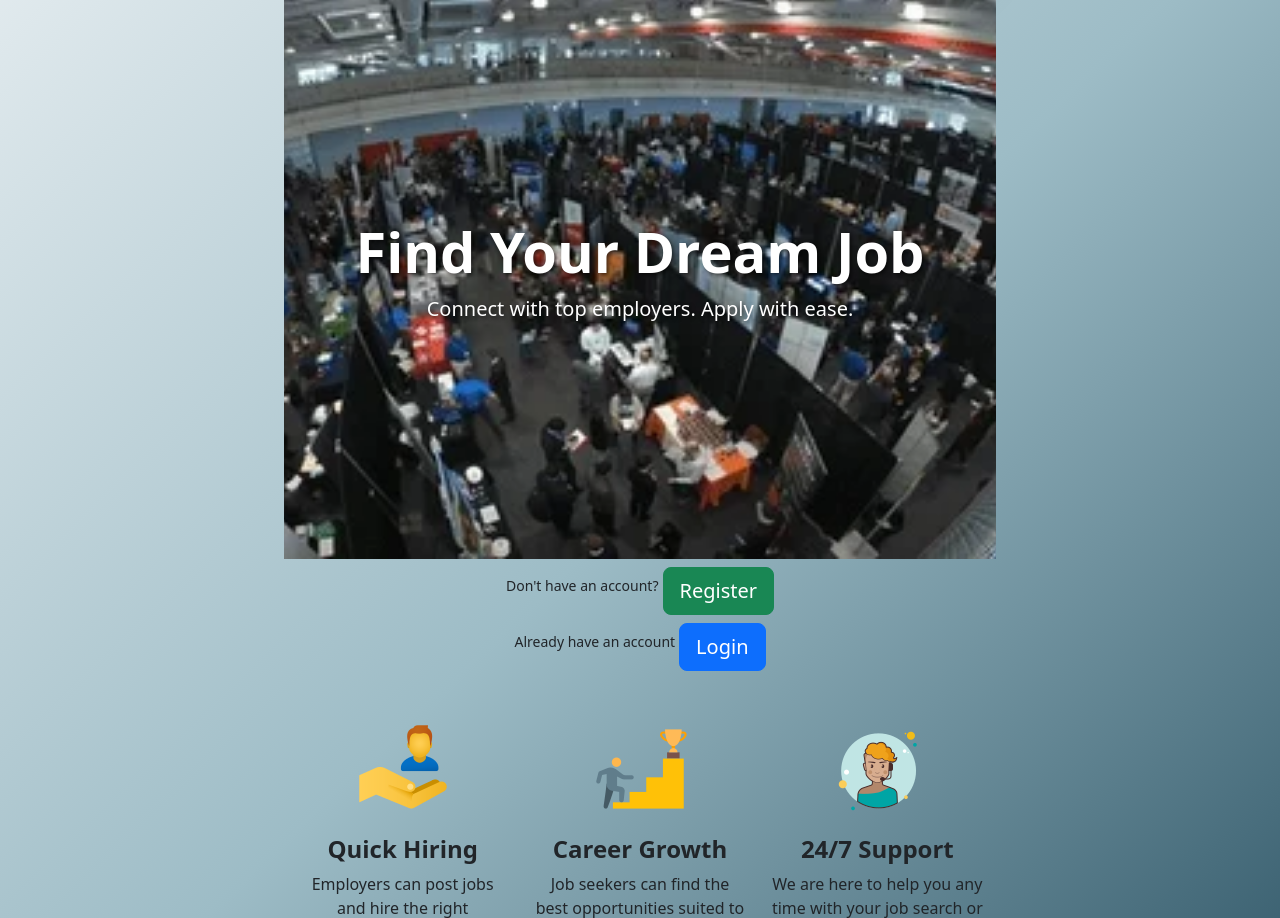
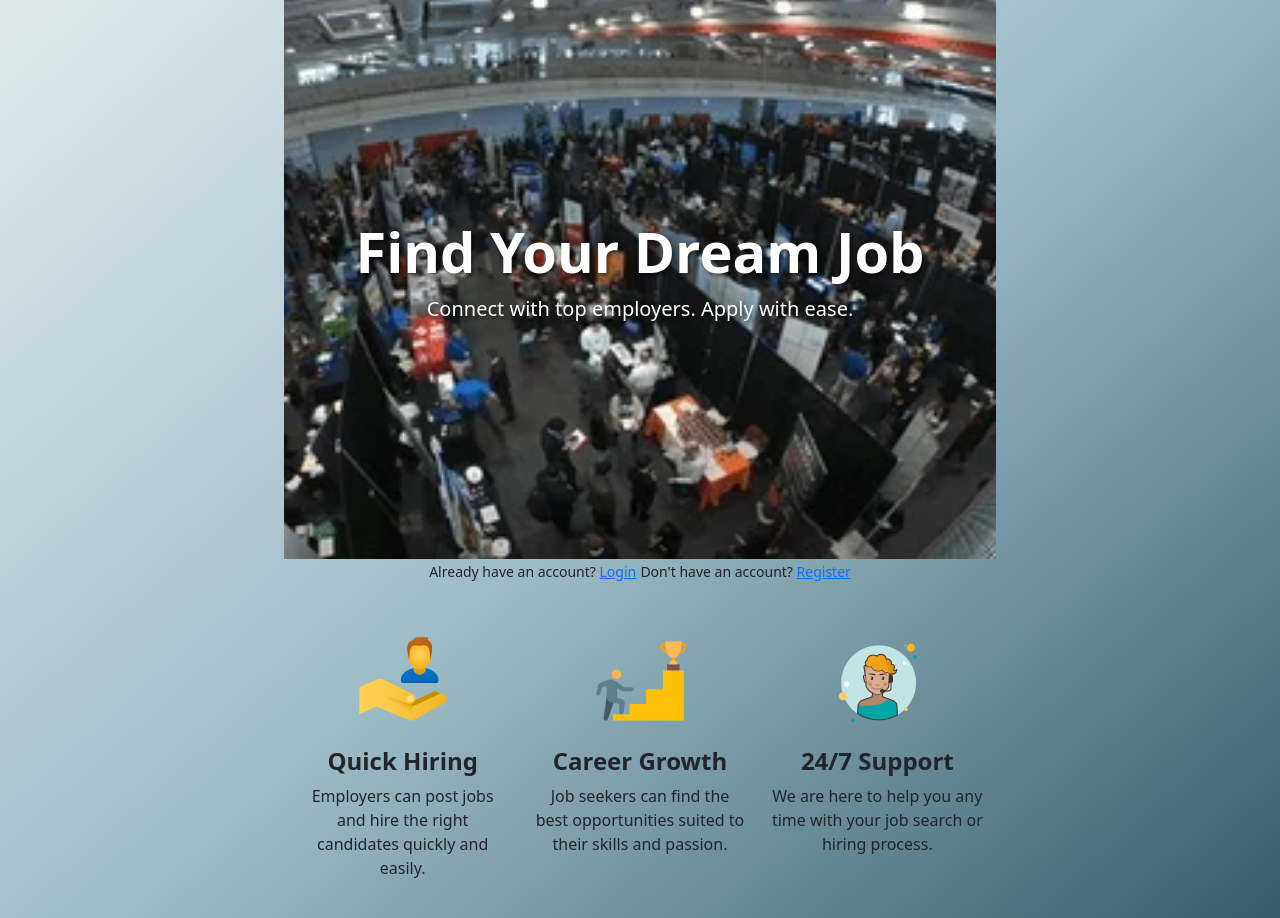
Before and after one commit to Ifrah-c/flask-jobboard-app, a Flask app: page / in a window 1280 px wide. Shown: the part 107-1025 px from the top of the page. Run offline with Flask 3, Linux system fonts and the light colour scheme.

Commit message:
Fixing register page

```diff
--- a/templates/index.html
+++ b/templates/index.html
@@ -19,11 +19,11 @@
 
 
    <div class="text-center ">
+        <small>Already have an account? <a href="{{ url_for('routes.login') }}">Login</a></small>
+        <small>Don't have an account? <a href="{{ url_for('routes.register') }}">Register</a></small>
 
-        <small>Don't have an account?<a href="{{ url_for('routes.register') }}" class="btn btn-success btn-lg mt-2 ms-1">Register</a></small>
-   <div>
-        <small>Already have an account<a href="{{ url_for('routes.login') }}" class="btn btn-primary btn-lg mt-2 ms-1">Login</a></small>
-        </div>
+
+
     {% else %}
         {% if current_user.role == 'seeker' %}
             <a href="{{ url_for('routes.dashboard') }}" class="btn btn-outline-info btn-lg mt-3">Go to Dashboard</a>
--- a/templates/register.html
+++ b/templates/register.html
@@ -10,7 +10,7 @@
     <div class="mb-2">{{ form.name.label }} {{ form.name(class="form-control",placeholder="Enter your name") }}</div>
     <div class="mb-2">{{ form.email.label }} {{ form.email(class="form-control",placeholder="Enter your email") }}</div>
     <div class="mb-2">{{ form.password.label }} {{ form.password(class="form-control",placeholder="Password must be atleast 6 digit or character") }}</div>
-    <div class="mb-2">{{ form.confirm_password.label }} {{ form.confirm_password(class="form-control",placeholder="Reenter your password") }}</div>
+    <div class="mb-2">{{ form.confirm_password.label }} {{ form.confirm_password(class="form-control",placeholder="Confirm your password") }}</div>
     <div class="mb-2">{{ form.role.label }} {{ form.role(class="form-select") }}</div>
     <div class="mb-2">{{ form.resume.label }} {{ form.resume(class="form-control") }}</div>
     <div>{{ form.submit(class="btn btn-primary btn-lg mt-3") }}
```
